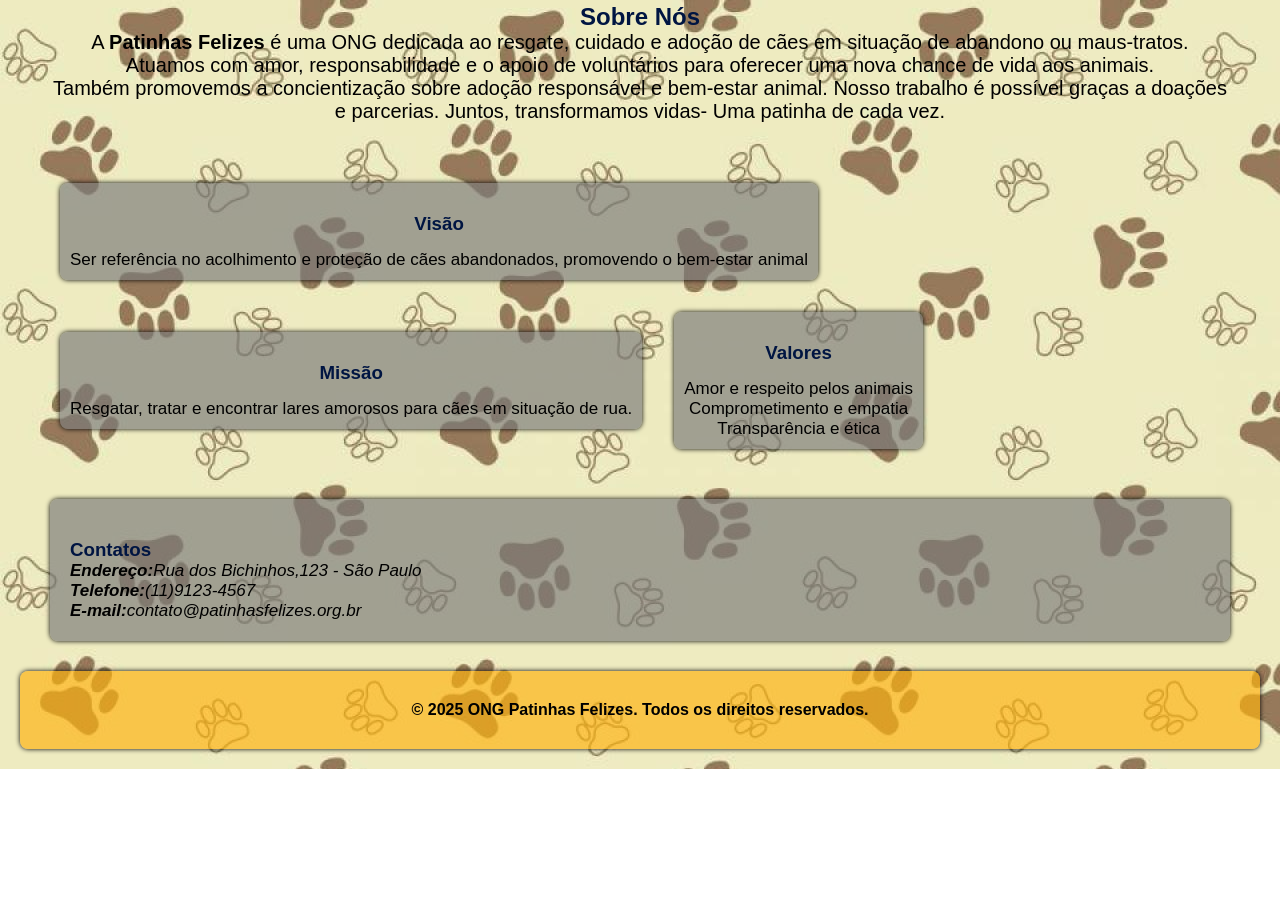
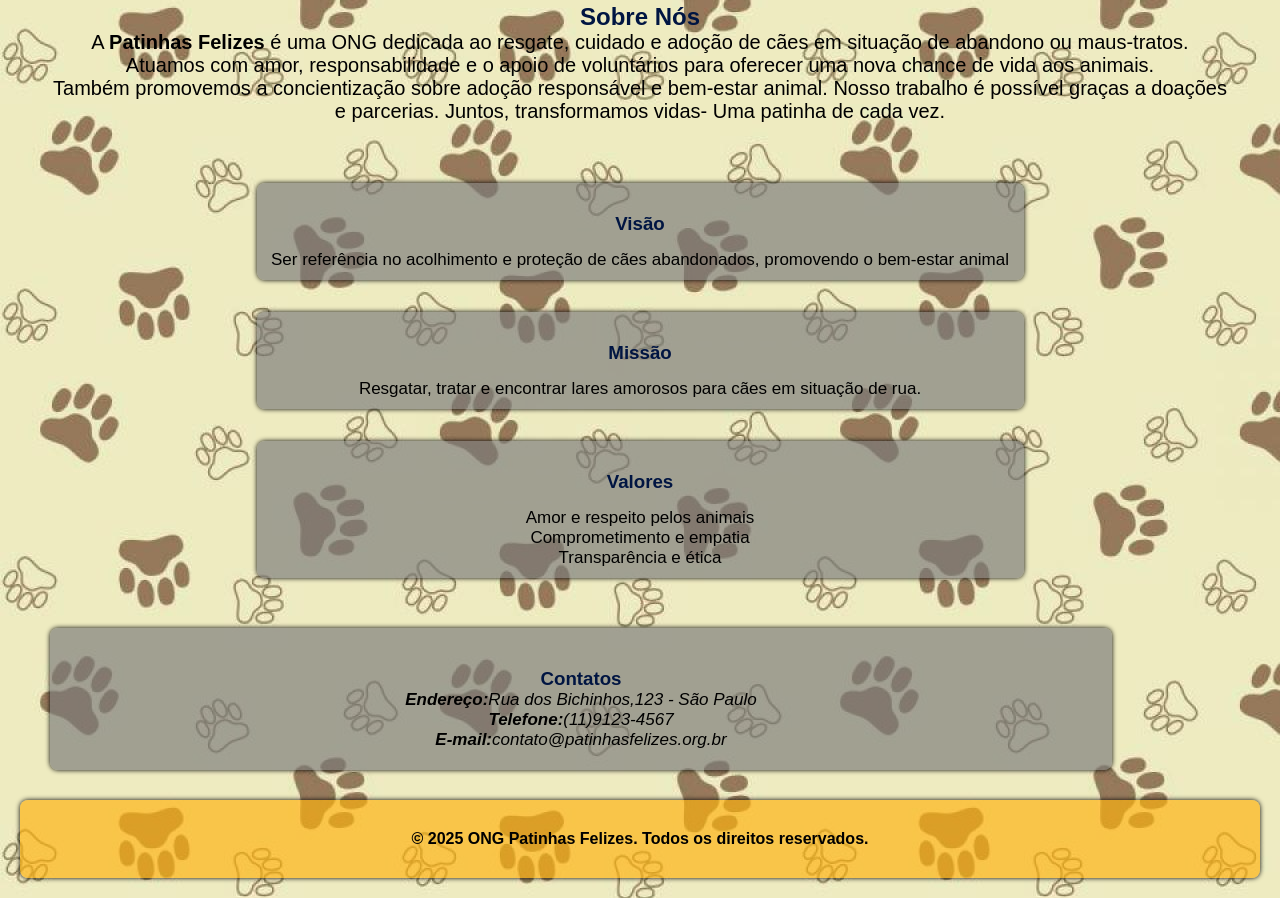
Before and after one commit to TamiresEgea/Experiencias-Praticas, a plain HTML site: page atividade1/index.html in a window 1280 px wide. Shown: the part 696-1594 px from the top of the page. Before the commit the page ends 1465 px from the top, so only its background shows below. Drawn offline with Linux system fonts and the light colour scheme.

Commit message:
mais alguns ajustes...
ajustes nos tamanhos dos cards

```diff
--- a/atividade1/css/style.css
+++ b/atividade1/css/style.css
@@ -85,6 +85,7 @@ h1{
 
 h2{
     color: var(--cor-titulo-subtitulo);
+
 }
 
 
@@ -95,6 +96,7 @@ h2{
     gap: 12px;
     align-items: center;
     margin-top: 50px;
+    justify-content: center;
 
 }
 
@@ -105,6 +107,8 @@ h2{
     flex: 0 1 auto;
     margin: 10px;
     box-shadow: 0 0 5px black;
+    width: 65%;
+
 
 }
 
@@ -138,10 +142,12 @@ h2{
     background-color: var(--cor-fundo-card);
     border-radius: 8px;
     box-shadow: 0 0 5px black;
+    width: 90%;
 }
 
 .contato p{
     font-size: 17px;
+    text-align: center;
 }
 
 footer{
@@ -194,6 +200,7 @@ footer{
 h3{
     color: var(--cor-titulo-subtitulo);
     margin-top: 20px;
+    text-align: center;
 }
 
 .botao{
```
